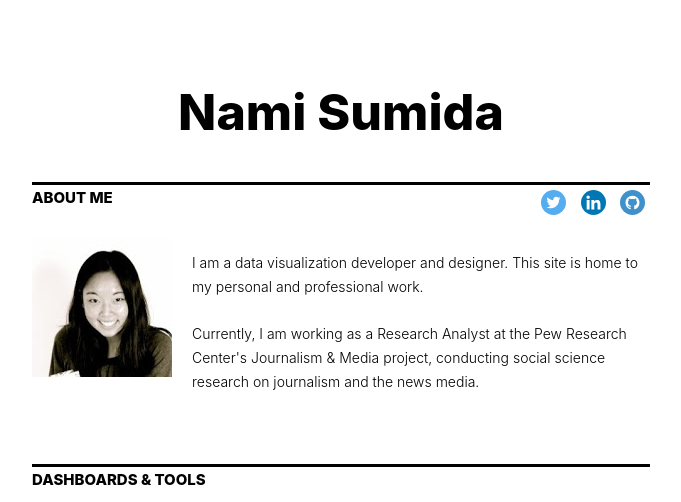
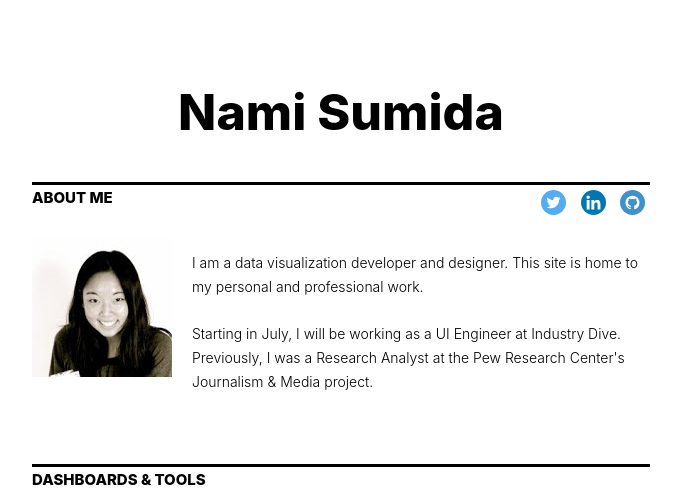
Before and after one commit to namisumida/namisumida.github.io, a plain HTML site: page index.html in a window 1280 px wide. Shown: the top 502 px of the page, without its empty margins (299-980 px from the left). Drawn offline with Linux system fonts and the light colour scheme.

Commit message:
New bio text

```diff
--- a/index.html
+++ b/index.html
@@ -23,7 +23,7 @@
 				 </div>
 			 </div>
 			 <img id="aboutme-img" src="img.jpg"></img>
-			 <p id="aboutme-text">I am a data visualization developer and designer. This site is home to my personal and professional work.<br><br>Currently, I am working as a Research Analyst at the Pew Research Center's Journalism & Media project, conducting social science research on journalism and the news media.</p>
+			 <p id="aboutme-text">I am a data visualization developer and designer. This site is home to my personal and professional work.<br><br>Starting in July, I will be working as a UI Engineer at Industry Dive. Previously, I was a Research Analyst at the Pew Research Center's Journalism & Media project.</p>
 		 </div>
 	 </section>
 	 <section id="work">
```
